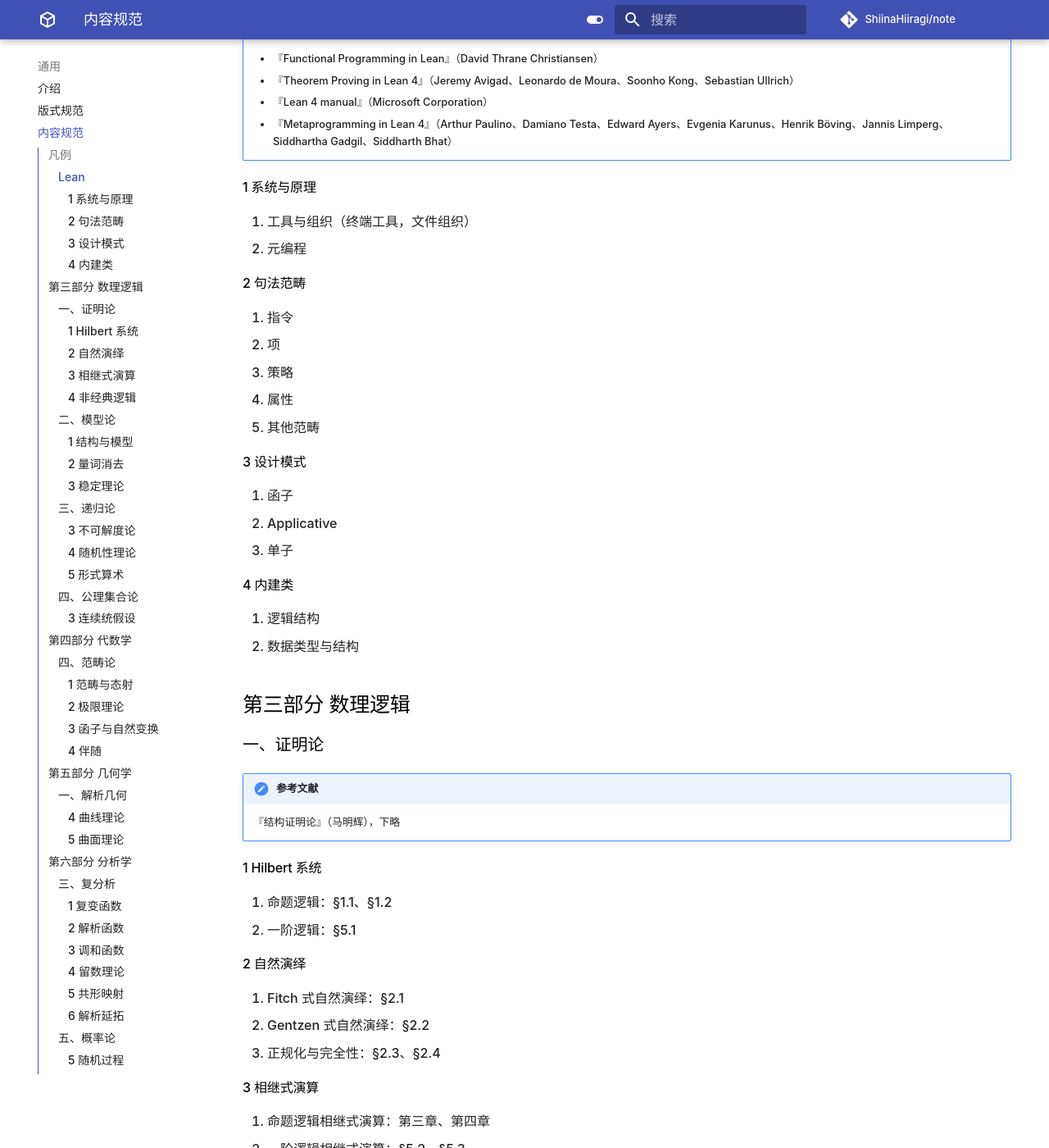
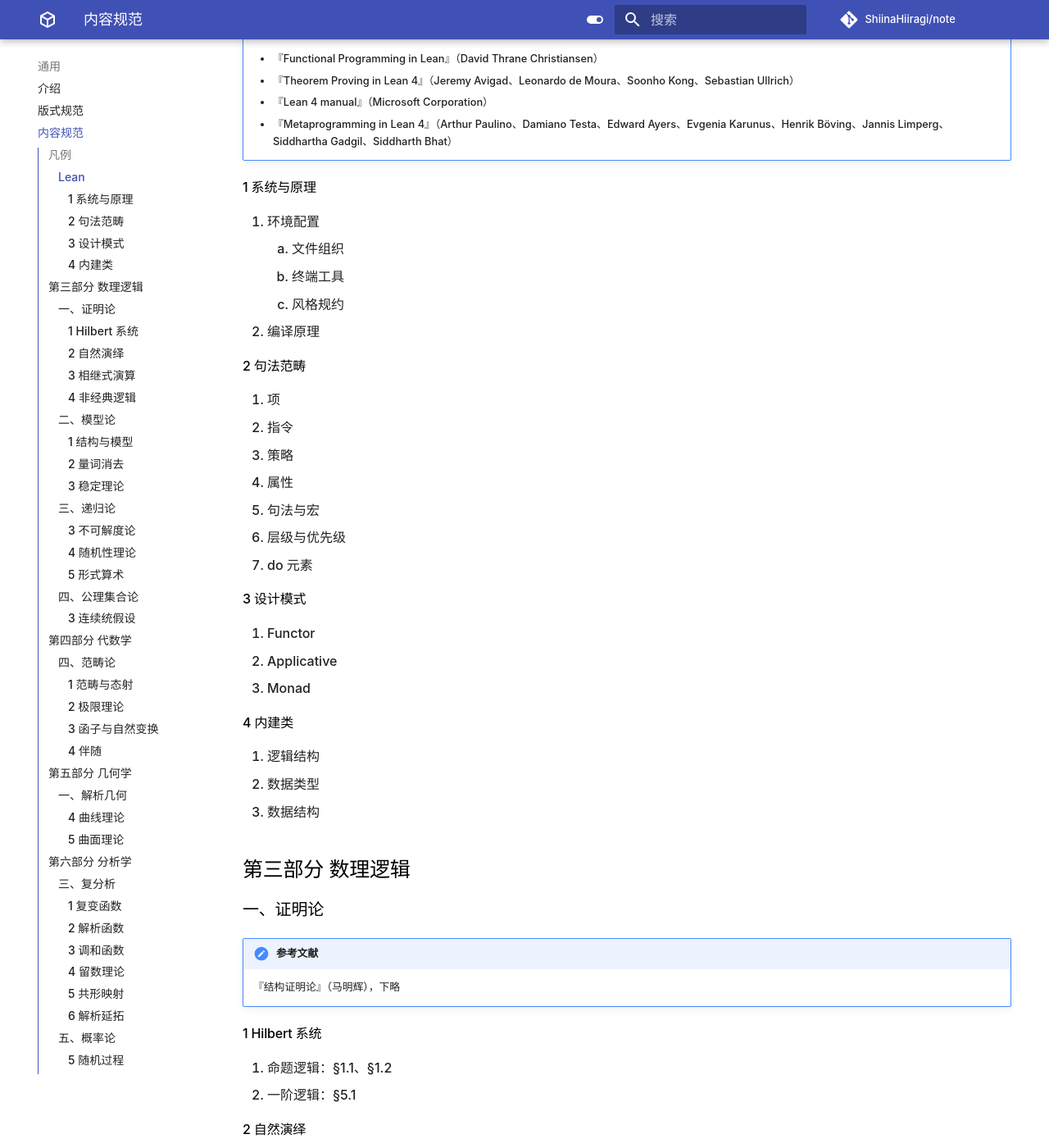
Before and after one commit to ShiinaHiiragi/note, an MkDocs documentation site: the page built from docs/intro/toc.md, in a window 1280 px wide and 1400 px high, scrolled down 434 px. Shown: the whole window at 82% size. Built offline with MkDocs 1.6.1 and Material for MkDocs 9.7.7, drawn with Linux system fonts in a browser that asks for light colours; comment, search, counter and statistics services are not loaded.

Commit message:
change toc

```diff
--- a/docs/intro/toc.md
+++ b/docs/intro/toc.md
@@ -13,24 +13,30 @@
     - 『Metaprogramming in Lean 4』（Arthur Paulino、Damiano Testa、Edward Ayers、Evgenia Karunus、Henrik Böving、Jannis Limperg、Siddhartha Gadgil、Siddharth Bhat）
 
 #### 1 系统与原理
-1. 工具与组织（终端工具，文件组织）
-2. 元编程
+1. 环境配置
+    1. 文件组织
+    2. 终端工具
+    3. 风格规约
+2. 编译原理
 
 #### 2 句法范畴
-1. 指令
-2. 项
+1. 项
+2. 指令
 3. 策略
 4. 属性
-5. 其他范畴
+5. 句法与宏
+6. 层级与优先级
+7. do 元素
 
 #### 3 设计模式
-1. 函子
+1. Functor
 2. Applicative
-3. 单子
+3. Monad
 
 #### 4 内建类
 1. 逻辑结构
-2. 数据类型与结构
+2. 数据类型
+3. 数据结构
 
 ## 第三部分 数理逻辑
 ### 一、证明论
```
